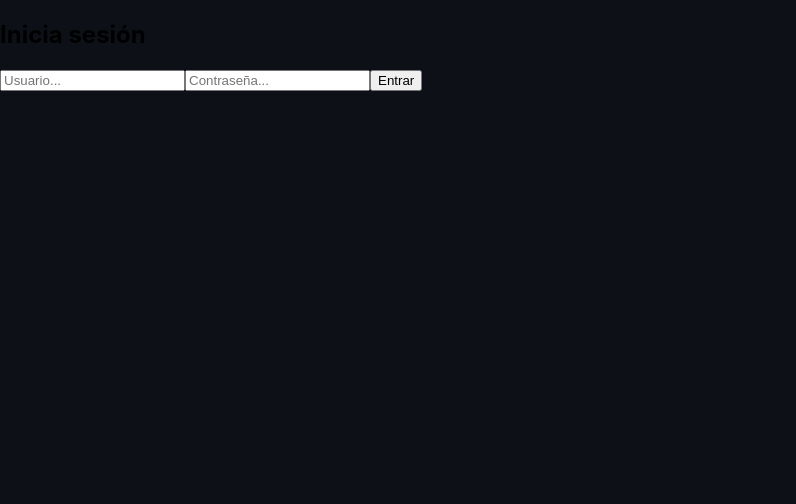
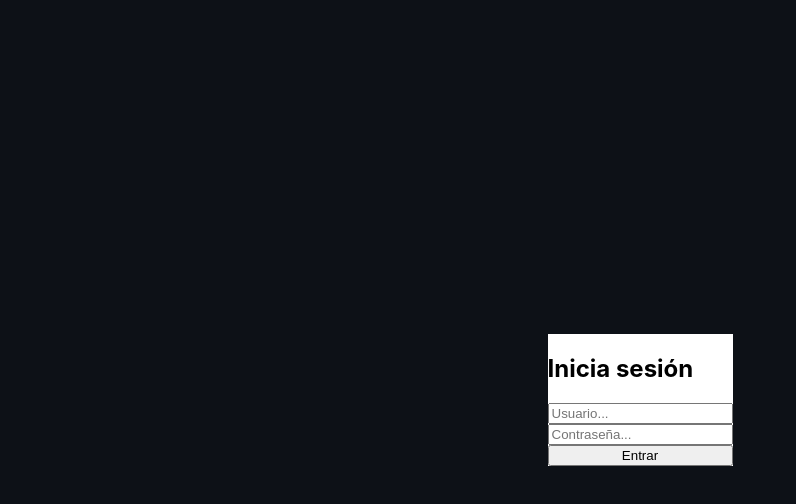
Before and after one commit to Agustin-Nicolas-Torres/Tp_Final_ProgIII, a React (Create React App) app in the folder abm-clase/: page / in a window 1280 px wide. Shown: the top 504 px of the page, without its empty margins (0-796 px from the left). Built offline with nearby package versions, Linux system fonts and the light colour scheme.

Commit message:
Auth y Routers

```diff
--- /dev/null
+++ b/abm-clase/src/features/auth/components/front_page.css
@@ -0,0 +1,12 @@
+.page-center{
+    display: flex;
+    justify-content: center;
+    align-items: center;
+    min-height: 100vh;
+}
+
+.form-log{
+    display: flex;
+    background: white;
+    flex-direction: column;
+}
--- a/abm-clase/src/features/auth/components/front_page.jsx
+++ b/abm-clase/src/features/auth/components/front_page.jsx
@@ -1,4 +1,5 @@
 import { useNavigate } from "react-router-dom"
+import './front_page.css';
 import { ROUTES } from "../../../app/router/routes";
 
 export default function FrontPage(){
@@ -12,6 +13,7 @@
 
 
     return(
+        <div className="page-center">
             <form className="form-log">
                 <h2 className="Text-log" > Inicia sesión </h2>
                 <input type="text" placeholder="Usuario..." />
@@ -21,5 +23,6 @@
                     Entrar
                 </button>
             </form>
+        </div>
     );
 }
```
Also changed, not shown: abm-clase/src/features/auth/components/LogicPasw.js (added). Lines whose indentation alone changed are shown as unchanged.
